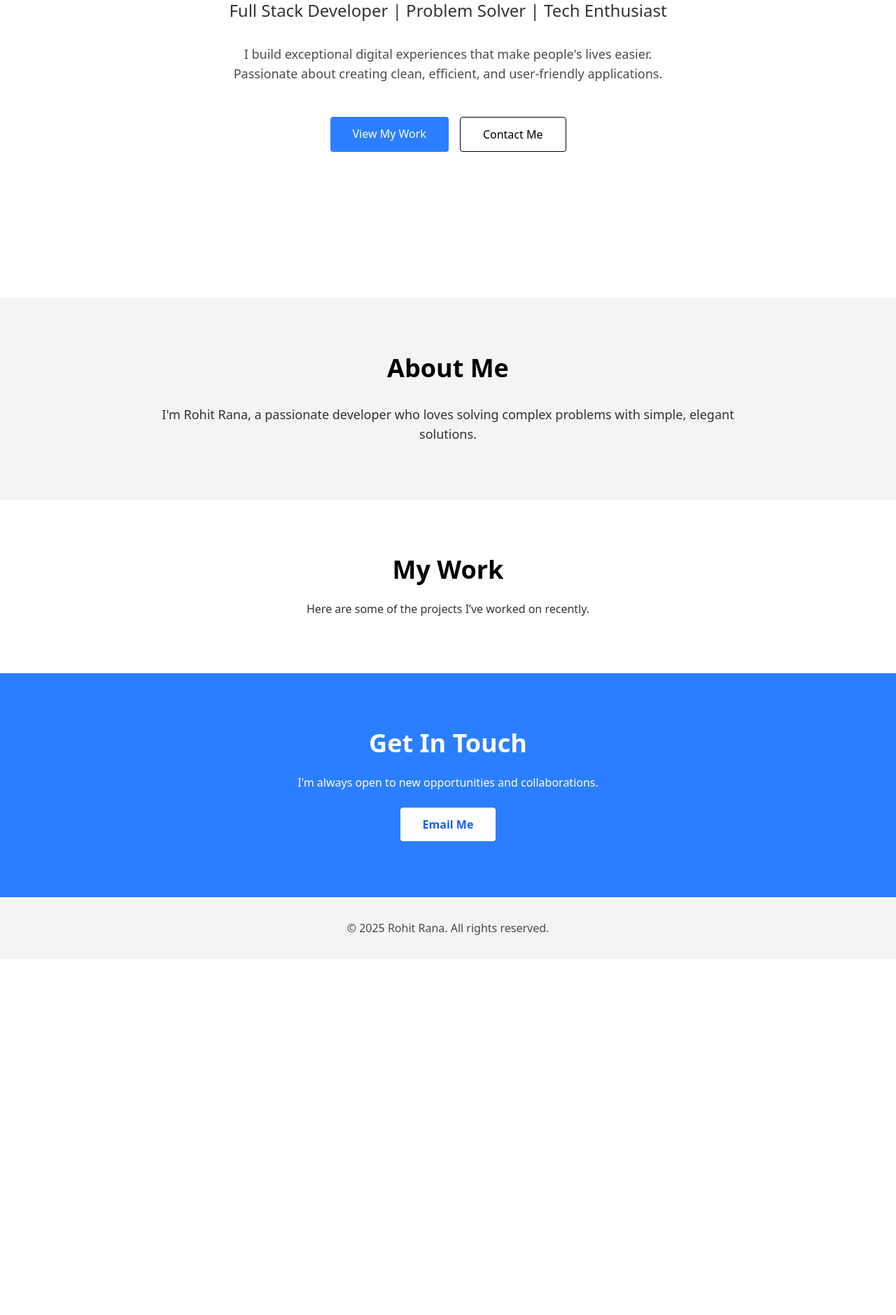
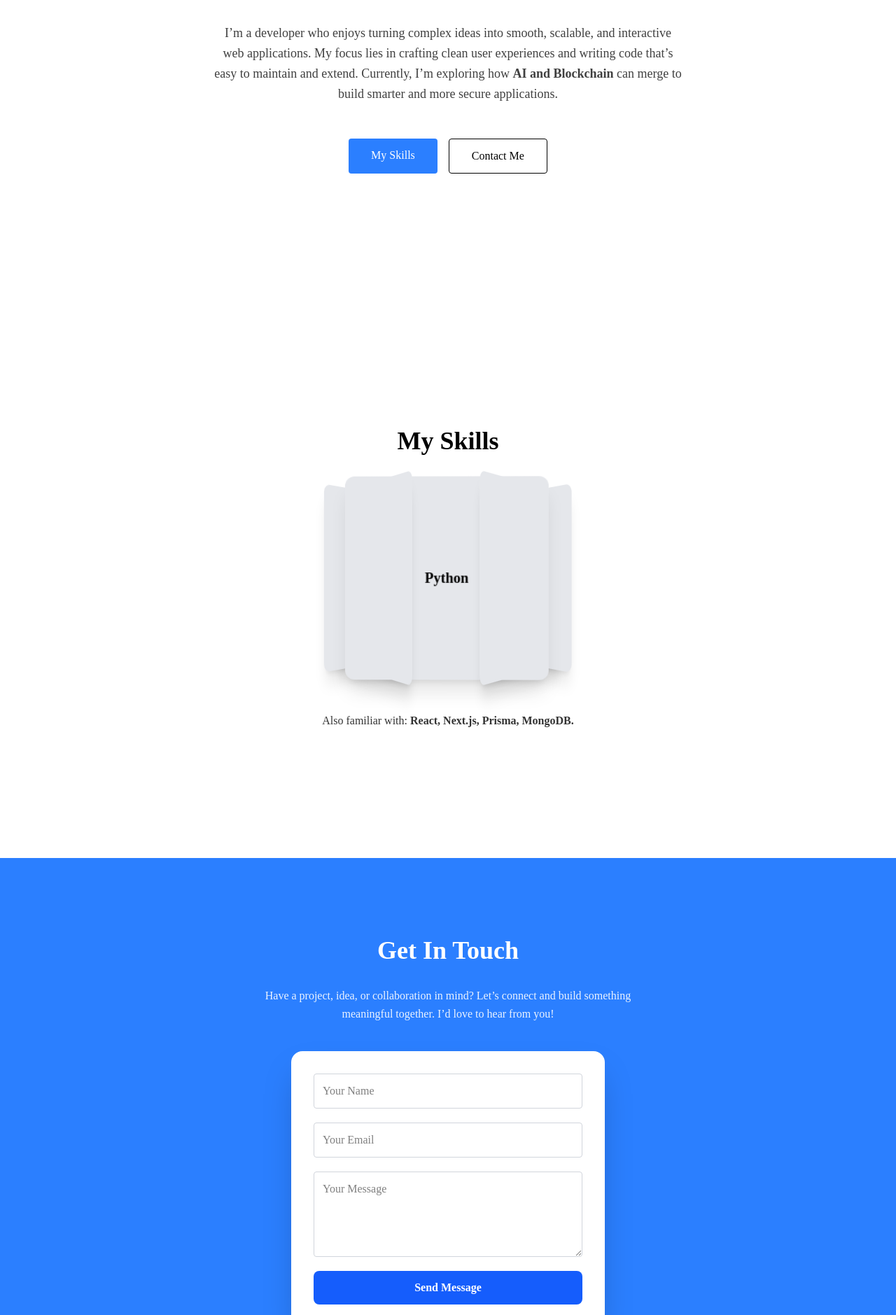
Before and after one commit to rohittrana/Portfolio, a React (Vite) app: page / in a window 1280 px wide. Shown: the part 374-2253 px from the top of the page at 70% size. Before the commit the page ends 1744 px from the top, so only its background shows below. Built offline with nearby package versions, Linux system fonts and the light colour scheme.

Commit message:
changes have done with the landing page and added the contact with the formspree

```diff
--- a/src/Landing/Landing.tsx
+++ b/src/Landing/Landing.tsx
@@ -1,12 +1,26 @@
 import { useState } from "react";
 import { Navbar } from "./Navbar";
+import { motion } from "framer-motion";
 
 export const Home = () => {
   const [darkMode, setDarkMode] = useState(false);
 
+  const skills = [
+    "C",
+    "C++",
+    "Java",
+    "JavaScript",
+    "Python",
+    "Ethereum",
+    "React",
+    "Next.js",
+    "Prisma",
+    "MongoDB",
+  ];
+
   return (
     <div
-      className={`min-h-screen scroll-smooth ${
+      className={`min-h-screen scroll-smooth font-['Space_Mono'] transition-all duration-500 ${
         darkMode ? "bg-black text-white" : "bg-white text-black"
       }`}
     >
@@ -20,29 +34,35 @@ export const Home = () => {
       >
         <div className="text-center max-w-4xl">
           <h1 className="text-6xl font-bold mb-6">
-            Hi, I'm{" "}
+            Hi, I’m{" "}
             <span className={darkMode ? "text-blue-400" : "text-blue-600"}>
               Rohit Rana
             </span>
           </h1>
-          <p className="text-2xl mb-8 opacity-80">
-            Full Stack Developer | Problem Solver | Tech Enthusiast
+
+          <p className="text-2xl mb-8 opacity-85">
+            Full Stack Developer | Problem Solver | Lifelong Learner
           </p>
-          <p className="text-lg mb-12 opacity-70 max-w-2xl mx-auto">
-            I build exceptional digital experiences that make people's lives
-            easier. Passionate about creating clean, efficient, and
-            user-friendly applications.
+
+          <p className="text-lg mb-12 opacity-75 max-w-2xl mx-auto leading-relaxed">
+            I’m a developer who enjoys turning complex ideas into smooth,
+            scalable, and interactive web applications. My focus lies in
+            crafting clean user experiences and writing code that’s easy to
+            maintain and extend. Currently, I’m exploring how{" "}
+            <span className="font-semibold">AI and Blockchain</span> can merge to
+            build smarter and more secure applications.
           </p>
+
           <div className="flex gap-4 justify-center">
             <a
-              href="#work"
+              href="#skills"
               className={`px-8 py-3 rounded ${
                 darkMode
                   ? "bg-blue-600 hover:bg-blue-700"
                   : "bg-blue-500 hover:bg-blue-600"
               } text-white transition`}
             >
-              View My Work
+              My Skills
             </a>
             <a
               href="#contact"
@@ -58,48 +78,93 @@ export const Home = () => {
         </div>
       </section>
 
-      {/* About Section */}
+      {/* Skills Section with 3D Rotating Cube */}
       <section
-        id="about"
-        className={`py-20 px-4 ${darkMode ? "bg-gray-900" : "bg-gray-100"}`}
+        id="skills"
+        className="min-h-screen flex flex-col justify-center items-center text-center px-4 py-24"
       >
-        <div className="max-w-4xl mx-auto">
-          <h2 className="text-4xl font-bold mb-8 text-center">About Me</h2>
-          <p className="text-lg opacity-80 text-center">
-            I'm Rohit Rana, a passionate developer who loves solving complex
-            problems with simple, elegant solutions.
-          </p>
+        <h2 className="text-4xl font-bold mb-12">My Skills</h2>
+
+        <div className="relative w-64 h-64 [perspective:1000px]">
+          <motion.div
+            animate={{ rotateY: 360 }}
+            transition={{ repeat: Infinity, duration: 18, ease: "linear" }}
+            className="absolute inset-0 [transform-style:preserve-3d]"
+          >
+            {skills.slice(0, 6).map((skill, i) => (
+              <div
+                key={skill}
+                className={`absolute inset-0 flex justify-center items-center text-lg font-bold rounded-xl shadow-xl ${
+                  darkMode ? "bg-gray-800 text-white" : "bg-gray-200 text-black"
+                }`}
+                style={{
+                  transform: `rotateY(${i * 60}deg) translateZ(120px)`,
+                }}
+              >
+                {skill}
+              </div>
+            ))}
+          </motion.div>
         </div>
-      </section>
 
-      {/* Work Section */}
-      <section id="work" className="py-20 px-4">
-        <div className="max-w-4xl mx-auto text-center">
-          <h2 className="text-4xl font-bold mb-6">My Work</h2>
-          <p className="opacity-80">
-            Here are some of the projects I’ve worked on recently.
-          </p>
-        </div>
+        <p className="mt-16 text-base opacity-80">
+          Also familiar with:{" "}
+          <span className="font-semibold">
+            {skills.slice(6).join(", ")}.
+          </span>
+        </p>
       </section>
 
       {/* Contact Section */}
       <section
         id="contact"
-        className={`py-20 px-4 ${
-          darkMode ? "bg-blue-900" : "bg-blue-500"
-        } text-white`}
+        className={`py-28 px-4 ${
+          darkMode ? "bg-blue-900 text-white" : "bg-blue-500 text-white"
+        } transition`}
       >
         <div className="max-w-4xl mx-auto text-center">
-          <h2 className="text-4xl font-bold mb-6">Get In Touch</h2>
-          <p className="mb-6">
-            I'm always open to new opportunities and collaborations.
+          <h2 className="text-4xl font-bold mb-8">Get In Touch</h2>
+          <p className="mb-10 opacity-90 max-w-xl mx-auto leading-relaxed">
+            Have a project, idea, or collaboration in mind? Let’s connect and
+            build something meaningful together. I’d love to hear from you!
           </p>
-          <a
-            href="mailto:yourmail@example.com"
-            className="inline-block px-8 py-3 rounded bg-white text-blue-600 hover:bg-gray-100 transition font-semibold"
+
+          <motion.form
+            action="https://formspree.io/f/maygeddq"
+            method="POST"
+            initial={{ scale: 0.9, opacity: 0 }}
+            whileInView={{ scale: 1, opacity: 1 }}
+            transition={{ duration: 0.6 }}
+            className="flex flex-col gap-5 max-w-md mx-auto bg-white text-black p-8 rounded-2xl shadow-2xl"
           >
-            Email Me
-          </a>
+            <input
+              type="text"
+              name="name"
+              placeholder="Your Name"
+              className="p-3 rounded border border-gray-300 focus:outline-none focus:ring-2 focus:ring-blue-500"
+              required
+            />
+            <input
+              type="email"
+              name="email"
+              placeholder="Your Email"
+              className="p-3 rounded border border-gray-300 focus:outline-none focus:ring-2 focus:ring-blue-500"
+              required
+            />
+            <textarea
+              name="message"
+              placeholder="Your Message"
+              rows={4}
+              className="p-3 rounded border border-gray-300 focus:outline-none focus:ring-2 focus:ring-blue-500"
+              required
+            />
+            <button
+              type="submit"
+              className="px-6 py-3 bg-blue-600 text-white rounded-lg hover:scale-105 transition-all font-semibold"
+            >
+              Send Message
+            </button>
+          </motion.form>
         </div>
       </section>
 
@@ -107,7 +172,7 @@ export const Home = () => {
       <footer
         className={`py-8 px-4 text-center ${
           darkMode ? "bg-gray-900" : "bg-gray-100"
-        }`}
+        } transition`}
       >
         <p className="opacity-70">© 2025 Rohit Rana. All rights reserved.</p>
       </footer>
--- a/src/Landing/Navbar.tsx
+++ b/src/Landing/Navbar.tsx
@@ -15,7 +15,7 @@ export const Navbar: React.FC<NavbarProps> = ({ darkMode, setDarkMode }) => {
       {/* Navigation Links */}
       <ul className="flex gap-6 list-none">
         <li><a href="#home" className="hover:opacity-70">Home</a></li>
-        <li><a href="#about" className="hover:opacity-70">About</a></li>
+
         <li><a href="#work" className="hover:opacity-70">Work</a></li>
         <li><a href="#experience" className="hover:opacity-70">Experience</a></li>
         <li><a href="#skills" className="hover:opacity-70">Skills</a></li>
```
